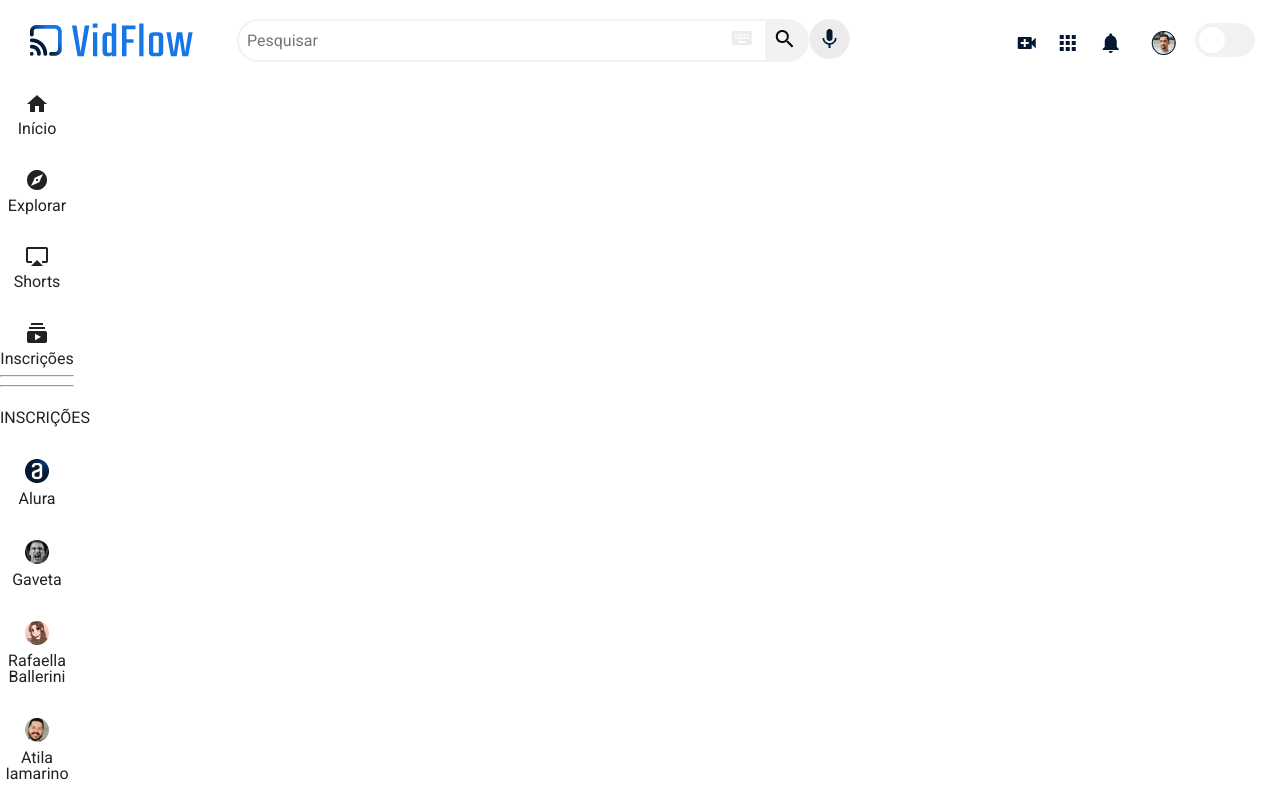
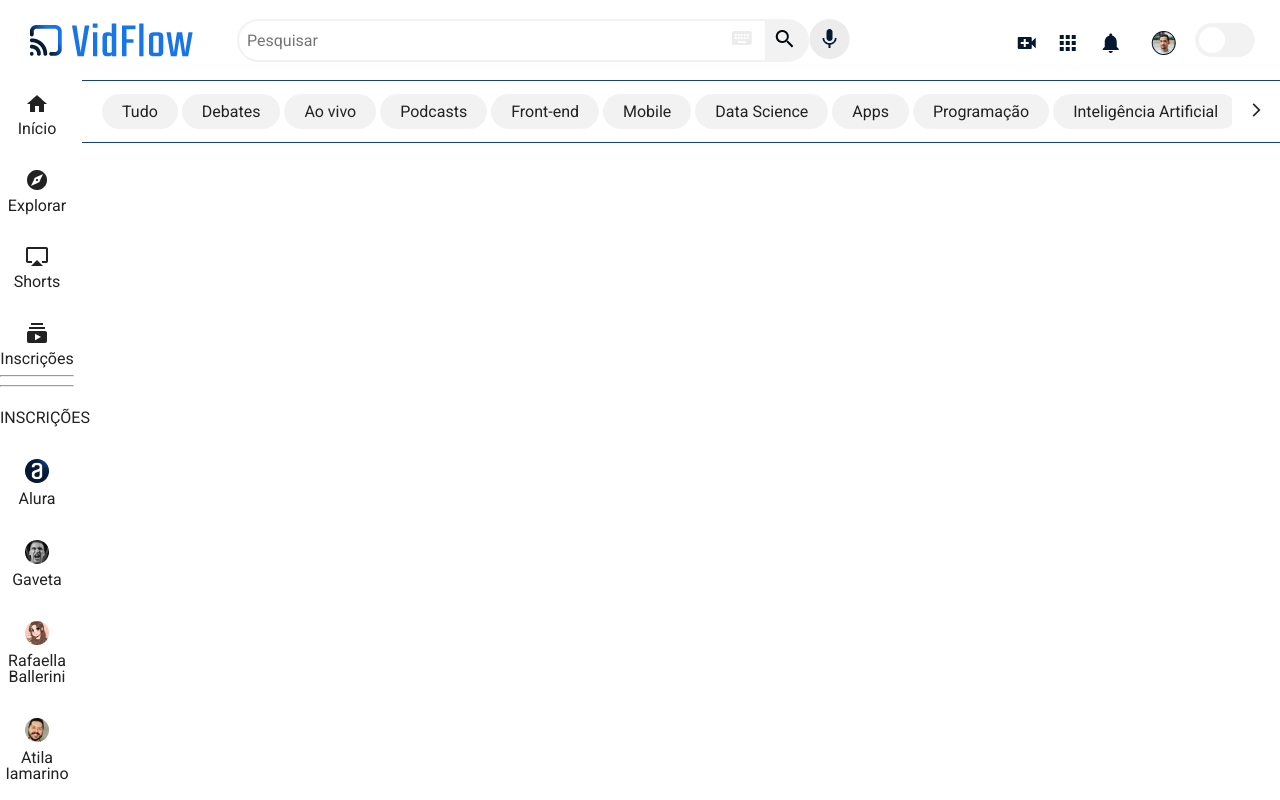
Before and after one commit to Melksedeque/projeto-vidflow, a plain HTML site: page index.html in a window 1280 px wide. Drawn offline with Linux system fonts and the light colour scheme.

Commit message:
Criação de Filtro de categorias na parte superior

```diff
--- a/index.html
+++ b/index.html
@@ -175,5 +175,24 @@
             </ul>
         </nav>
     </aside>
+
+    <section class="superior__secao__container">
+        <div class="superior__secao__container-wrapper">
+            <a href="#" name="Tudo" class="superior__item">Tudo</a>
+            <a href="#" name="Debates" class="superior__item">Debates</a>
+            <a href="#" name="Ao vivo" class="superior__item">Ao vivo</a>
+            <a href="#" name="Podcasts" class="superior__item">Podcasts</a>
+            <a href="#" name="Front-end" class="superior__item">Front-end</a>
+            <a href="#" name="Mobile" class="superior__item">Mobile</a>
+            <a href="#" name="Data Science" class="superior__item">Data Science</a>
+            <a href="#" name="Apps" class="superior__item">Apps</a>
+            <a href="#" name="Programação" class="superior__item">Programação</a>
+            <a href="#" name="Inteligência Artificial" class="superior__item">Inteligência Artificial</a>
+            <a href="#" name="Inovação" class="superior__item">Inovação</a>
+        </div>
+        <label class="superior__slider">
+            <span><img src="./img/arrow_forward_ios.png" alt="Flecha direcional para direita"></span>
+        </label>
+    </section>
 </body>
 </html>
```
